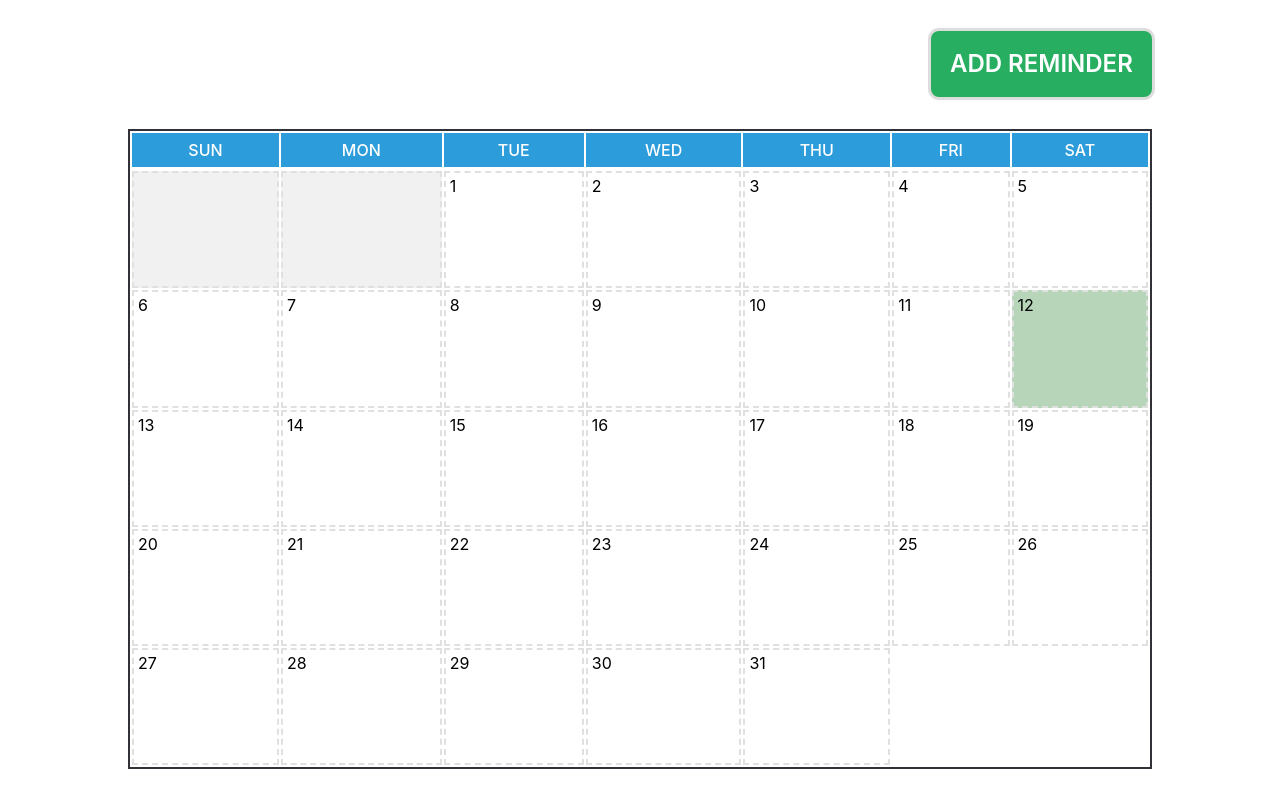
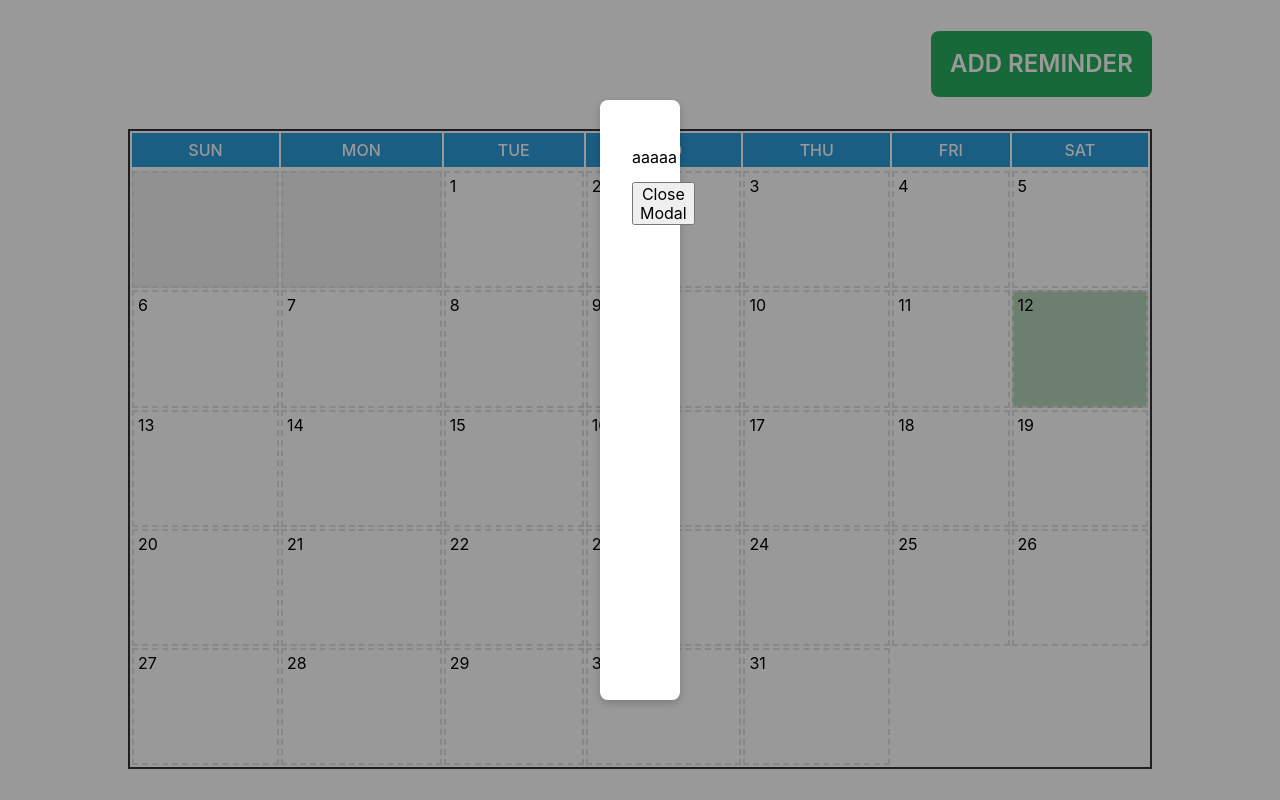
Before and after one commit to dheysonalves/jobsity-calendar-reminder, a React (Create React App) app: page / in a window 1280 px wide. Both pictures are taken after a click on the button "ADD REMINDER". Built offline with nearby package versions, Linux system fonts and the light colour scheme.

Commit message:
styles: update calendar component and styles

```diff
--- a/src/components/calendar/Calendar.js
+++ b/src/components/calendar/Calendar.js
@@ -1,12 +1,19 @@
-import React, { useState } from 'react';
+import React, { useState, useCallback } from 'react';
 import moment from 'moment';
+import ReactModal from 'react-modal';
 
 import './Calendar.scss';
 import Button from '../button/Button';
+import Modal from '../modal/Modal';
 
 export default function Calendar() {
+	const [showModal, updateShowModal] = useState(false);
 	const [dateObject] = useState(moment());
 	const weekdayshort = moment.weekdaysShort();
+
+	const handleShowModal = useCallback((value) => {
+		updateShowModal(value);
+	}, []);
 
 	const weekdayshortname = weekdayshort.map(day => {
 		return (
@@ -35,7 +42,7 @@ export default function Calendar() {
 		let blanks = [];
 		for (let index = 0; index < firstDayOfMonth(); index++) {
 			blanks.push(
-				<td className="calendar-day empty">{""}</td>
+				<td className="calendar-day empty" key={`${index}-empty`}>{""}</td>
 			);
 		}
 		return blanks;
@@ -82,8 +89,13 @@ export default function Calendar() {
 
 	return (
 		<div className="container">
+			<Modal handleShowModal={() => handleShowModal(false)} showModal={showModal}>
+				<p>
+					aaaaa
+				</p>
+			</Modal>
 			<div className="button-container">
-				<Button color='success' text='add reminder' type="button" />
+				<Button color='success' text='add reminder' type="button" onClick={() => handleShowModal(true)} />
 			</div>
 
 			<table className='table-container'>
@@ -97,3 +109,5 @@ export default function Calendar() {
 		</div>
 	);
 }
+
+ReactModal.defaultStyles.overlay.backgroundColor = '#0006';
--- a/src/components/calendar/Calendar.scss
+++ b/src/components/calendar/Calendar.scss
@@ -2,7 +2,7 @@
 @import "./../../styles/sizes";
 
 .table-container {
-	@media screen and (min-width: $medium) {
+	@media screen and (min-width: $medium-queries) {
 		width: 80vw;
 		height: 80vh;
 	}
```
